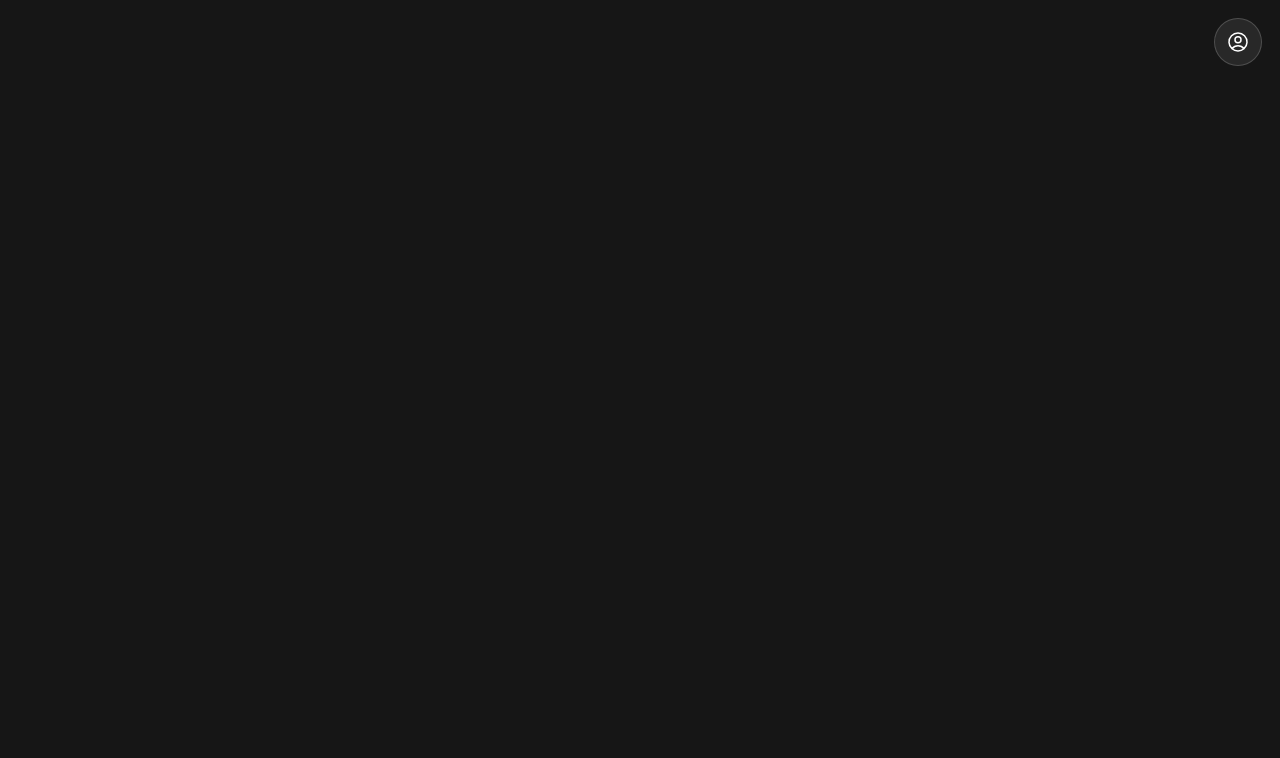
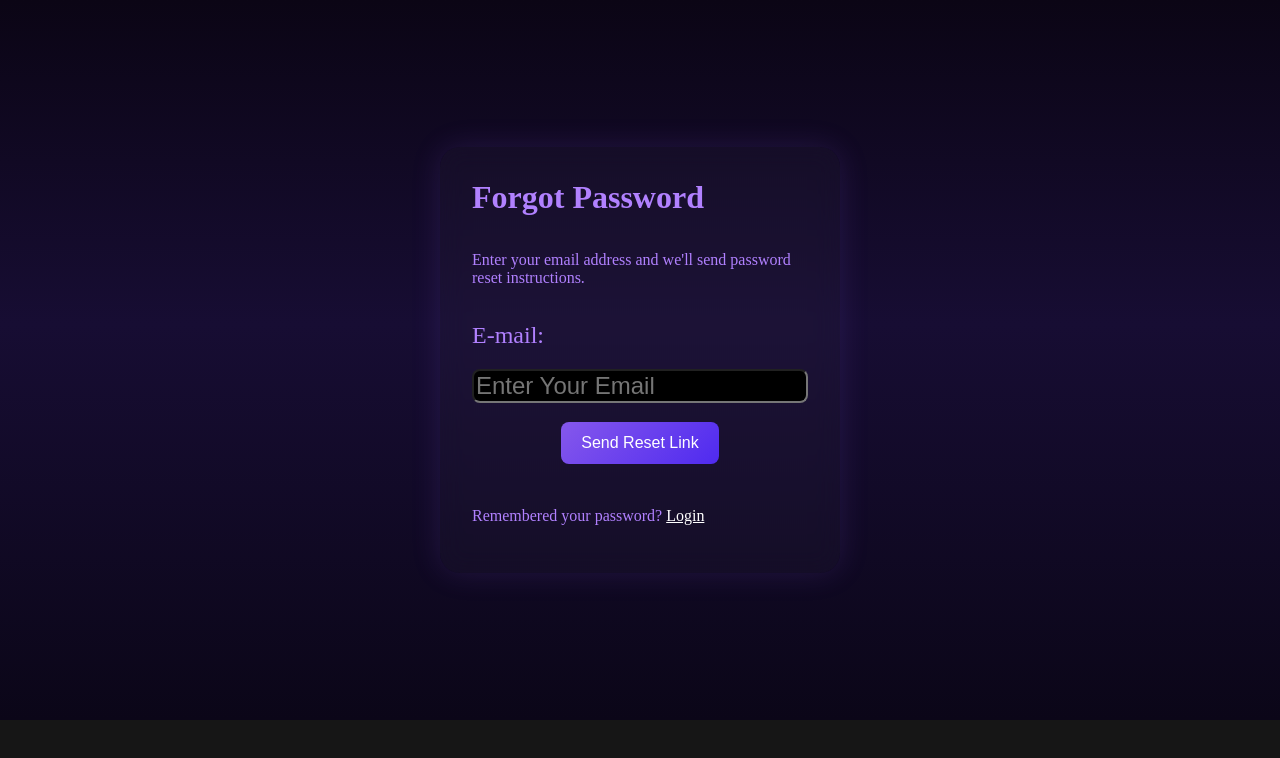
Before and after one commit to Sarthak-Singh2005/CabMate, a React (Vite) app in the folder client/: page /forgot-password in a window 1280 px wide. Before the commit this address had no page. Shown: the top 758 px of the page. Built offline with nearby package versions, Linux system fonts and the light colour scheme.

Commit message:
feat: add forgot password support and joined rides page

```diff
--- a/client/src/App.jsx
+++ b/client/src/App.jsx
@@ -1,5 +1,11 @@
 import React from "react";
-import { Route, Routes, useLocation, useNavigate, useParams } from "react-router-dom";
+import {
+  Route,
+  Routes,
+  useLocation,
+  useNavigate,
+  useParams,
+} from "react-router-dom";
 
 import Home from "./components/Home";
 import Rides from "./components/Rides";
@@ -8,6 +14,7 @@ import Chat1 from "./components/Chat1";
 import OwnerChats from "./components/OwnerChats";
 
 import NotificationBell from "./components/NotificationBell";
+import ForgotPassword from "./components/ForgotPassword";
 import { Toaster } from "react-hot-toast";
 import { useCurrentUser } from "./hooks/useCurrentUser";
 import { useNotifications } from "./hooks/useNotifications";
@@ -29,6 +36,7 @@ export default function App() {
 
   const shouldShowNotificationBell =
     Boolean(userId) && location.pathname !== "/";
+  const shouldShowProfileIcon = shouldShowNotificationBell;
 
   return (
     <div>
@@ -45,6 +53,7 @@ export default function App() {
           />
         )}
 
+        {shouldShowProfileIcon && (
           <button
             className="profile-icon-button"
             onClick={() => navigate(`/profile/${userId}`)}
@@ -52,6 +61,7 @@ export default function App() {
           >
             <HiOutlineUserCircle size={24} />
           </button>
+        )}
       </div>
 
       <Routes>
@@ -65,10 +75,9 @@ export default function App() {
 
         <Route path="/chat/:id" element={<Chat1 />} />
 
-
         <Route path="/ownerchats/:rideId" element={<OwnerChats />} />
         <Route path="/ownerride" element={<Owneravail />} />
-
+        <Route path="/forgot-password" element={<ForgotPassword />} />
         <Route path="/profile/:profileId" element={<Profile />} />
       </Routes>
     </div>
--- /dev/null
+++ b/client/src/components/ForgotPassword.jsx
@@ -0,0 +1,77 @@
+import React, { useState } from "react";
+import { useNavigate } from "react-router-dom";
+
+export default function ForgotPassword() {
+  const [email, setEmail] = useState("");
+  const [status, setStatus] = useState("");
+  const navigate = useNavigate();
+
+  const handleSubmit = async (e) => {
+    e.preventDefault();
+    if (!email) {
+      setStatus("Please enter your email address.");
+      return;
+    }
+
+    try {
+      const res = await fetch("http://localhost:5000/api/auth/forgot-password", {
+        method: "POST",
+        headers: { "Content-Type": "application/json" },
+        body: JSON.stringify({ email }),
+      });
+      const data = await res.json();
+      if (res.ok) {
+        setStatus(data.message || "If this email is registered, a reset link will be sent.");
+      } else {
+        setStatus(data.message || "Email not registered");
+      }
+      setEmail("");
+    } catch (err) {
+      console.error(err);
+      setStatus("Server error. Please try again later.");
+    }
+  };
+
+  return (
+    <div className="forgot-password-page">
+      <div className="accountform">
+        <h1 className="teco">Forgot Password</h1>
+        <p style={{ color: "#b181ff" }}>
+          Enter your email address and we&apos;ll send password reset
+          instructions.
+        </p>
+        <label htmlFor="reset-email" className="teco1">
+          E-mail:
+        </label>
+        <input
+          id="reset-email"
+          type="email"
+          className="teco1input"
+          placeholder="Enter Your Email"
+          value={email}
+          onChange={(e) => setEmail(e.target.value)}
+        />
+        <button className="btnform" type="submit" onClick={handleSubmit}>
+          Send Reset Link
+        </button>
+        {status && (
+          <p style={{ color: "#ffffff", marginTop: "1rem" }}>{status}</p>
+        )}
+        <p style={{ color: "#b181ff", marginTop: "1.5rem" }}>
+          Remembered your password?{" "}
+          <span
+            onClick={() => navigate("/")}
+            style={{
+              cursor: "pointer",
+              color: "white",
+              textDecoration: "underline",
+              display: "inline",
+            }}
+          >
+            Login
+          </span>
+        </p>
+      </div>
+    </div>
+  );
+}
--- a/client/src/components/Home.jsx
+++ b/client/src/components/Home.jsx
@@ -1,12 +1,11 @@
 import React from "react";
 import "../index.css";
-import Navbar from "./Navbar";
 import Account from "./Account";
 import Info from "./Info";
 export default function Home() {
   return (
     <div className="home-page">
-      <Navbar />
+
       <main className="home-main">
         <section className="home-hero">
           <Info />
--- a/client/src/components/Login.jsx
+++ b/client/src/components/Login.jsx
@@ -34,9 +34,6 @@ export default function Login({ setIslogin }) {
     <form onSubmit={handleLogin}>
       <div className="accountform">
         <h1 className="teco">Login to CabMate</h1>
-        <p style={{ color: "#b181ff", fontSize: "1.4rem" }}>
-          Sign in with Email
-        </p>
         <label htmlFor="email" className="teco1">
           E-mail:
         </label>
@@ -73,6 +70,21 @@ export default function Login({ setIslogin }) {
             </button>
           )}
         </div>
+        <p
+          style={{ color: "#b181ff", marginBottom: "1rem", textAlign: "right" }}
+        >
+          <span
+            onClick={() => navigate("/forgot-password")}
+            style={{
+              cursor: "pointer",
+              color: "white",
+              textDecoration: "underline",
+              display: "inline",
+            }}
+          >
+            Forgot Password?
+          </span>
+        </p>
         <button className="btnform" type="submit">
           Login
         </button>
--- a/client/src/components/Navbar.jsx
+++ /dev/null
@@ -1,12 +0,0 @@
-import React from "react";
-import "../index.css";
-export default function Navbar(){
-    return (
-        <div className="nav">
-            <h2 className="navinfo">Home</h2>
-            <h2 className="navinfo">Services</h2>
-            <h2 className="navinfo">About Us</h2>
-            <h2 className="navinfo">Home</h2>
-        </div>
-    )
-}
--- a/client/src/components/Profile.jsx
+++ b/client/src/components/Profile.jsx
@@ -173,7 +173,6 @@ export default function Profile() {
       setEditLoading(false);
     }
   };
-
   const handlerideButton = (e) => {
     e.preventDefault();
     navigate("/ownerride");
--- a/client/src/index.css
+++ b/client/src/index.css
@@ -327,6 +327,15 @@ body {
   border-radius: 20px;
   box-shadow: 0 0 30px rgba(139, 92, 246, 0.15);
   color: white;
+}
+
+.forgot-password-page {
+  min-height: calc(100vh - 80px);
+  display: flex;
+  justify-content: center;
+  align-items: center;
+  padding: 2rem 1rem;
+  background: linear-gradient(180deg, #0b0515 0%, #170d33 45%, #0b0618 100%);
 }
 .create-ride-page {
   min-height: calc(100vh - 80px);
@@ -1281,7 +1290,9 @@ body {
   border-radius: 28px;
   padding: 2.5rem;
   border: 1.5px solid rgba(195, 124, 255, 0.4);
-  box-shadow: 0 25px 80px rgba(138, 73, 255, 0.25), inset 0 1px 0 rgba(255, 255, 255, 0.1);
+  box-shadow:
+    0 25px 80px rgba(138, 73, 255, 0.25),
+    inset 0 1px 0 rgba(255, 255, 255, 0.1);
   max-width: 900px;
   width: min(100%, 90vw);
   max-height: 85vh;
@@ -1346,7 +1357,11 @@ body {
 }
 
 .ride-card {
-  background: linear-gradient(135deg, rgba(195, 124, 255, 0.08) 0%, rgba(138, 73, 255, 0.05) 100%);
+  background: linear-gradient(
+    135deg,
+    rgba(195, 124, 255, 0.08) 0%,
+    rgba(138, 73, 255, 0.05) 100%
+  );
   border: 1.5px solid rgba(195, 124, 255, 0.3);
   border-radius: 18px;
   padding: 1.8rem;
@@ -1358,9 +1373,15 @@ body {
 }
 
 .ride-card:hover {
-  background: linear-gradient(135deg, rgba(195, 124, 255, 0.15) 0%, rgba(138, 73, 255, 0.12) 100%);
+  background: linear-gradient(
+    135deg,
+    rgba(195, 124, 255, 0.15) 0%,
+    rgba(138, 73, 255, 0.12) 100%
+  );
   border-color: rgba(195, 124, 255, 0.6);
-  box-shadow: 0 15px 50px rgba(138, 73, 255, 0.2), inset 0 1px 0 rgba(255, 255, 255, 0.1);
+  box-shadow:
+    0 15px 50px rgba(138, 73, 255, 0.2),
+    inset 0 1px 0 rgba(255, 255, 255, 0.1);
   transform: translateY(-2px);
 }
 
```
Also changed, not shown: client/src/components/JoinedRides.jsx (added), 2 other files (tests, documents, lock files or other folders). Lines whose indentation alone changed are shown as unchanged.
